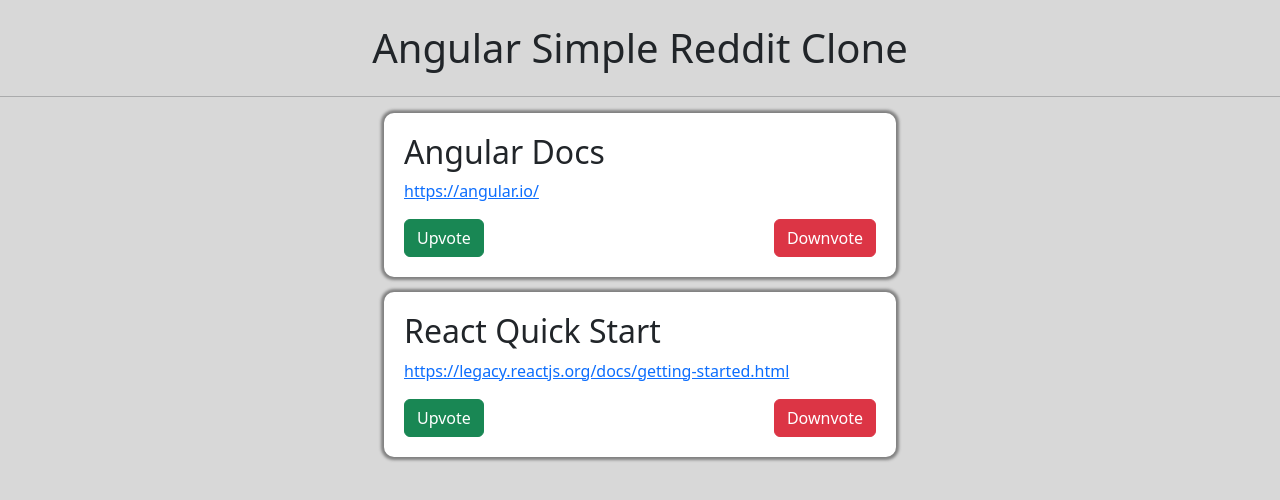
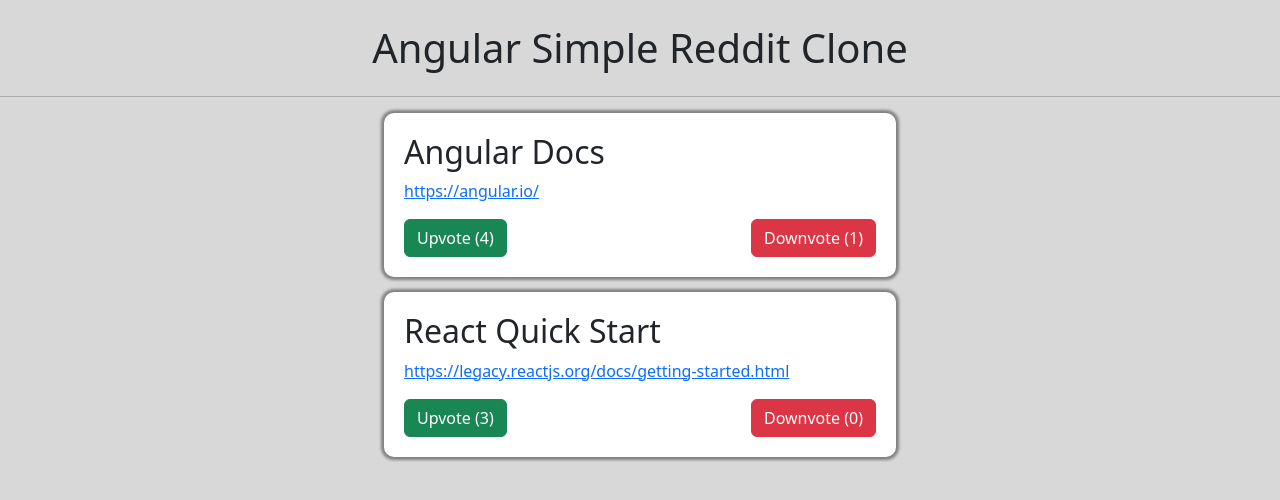
Before and after one commit to rachidamrani/angular-simple-reddit-clone, an Angular app: page / in a window 1280 px wide. Shown: the top 500 px of the page. Built offline with nearby package versions, Linux system fonts and the light colour scheme.

Commit message:
add upvotes and downvotes to control buttons

```diff
--- a/src/app/links-list/links-list.component.html
+++ b/src/app/links-list/links-list.component.html
@@ -1,10 +1,10 @@
 <div *ngFor="let link of links" class="link">
   <h2>{{ link.title }}</h2>
   <p>
-    <a href="">{{ link.link }}</a>
+    <a href="" target="_blank">{{ link.link }}</a>
   </p>
   <div class="controls">
-    <button class="btn btn-success">Upvote</button>
-    <button class="btn btn-danger">Downvote</button>
+    <button class="btn btn-success">Upvote ({{ link.upvotes }})</button>
+    <button class="btn btn-danger">Downvote ({{ link.downvotes }})</button>
   </div>
 </div>
```
